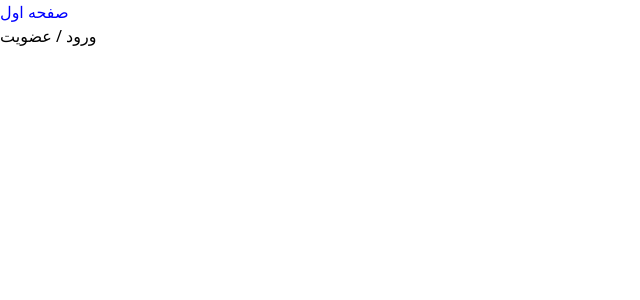
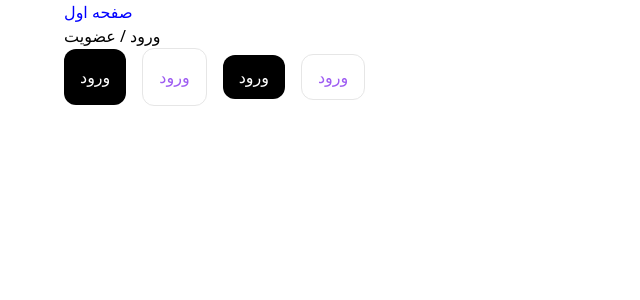
Before and after one commit to soltanipoor/sardun, a React (Vite) app: page /auth in a window 1280 px wide. Shown: the top 300 px of the page, without its empty margins (0-640 px from the left). Built offline with nearby package versions, Linux system fonts and the light colour scheme.

Commit message:
button component

```diff
--- /dev/null
+++ b/src/components/UI/Button.jsx
@@ -0,0 +1,23 @@
+const Button = ({ children, variant = "fill", size = "md", ...props }) => {
+  const variants = {
+    fill: "bg-black text-white hover:bg-purple-500",
+    outline:
+      "border border-gray-200 text-purple-500 hover:bg-purple-200 hover:border-purple-300",
+  };
+
+  const sizes = {
+    md: "p-4",
+    sm: "px-4 py-2.5",
+  };
+
+  return (
+    <button
+      className={`rounded-xl ${variants[variant]} ${sizes[size]}`}
+      {...props}
+    >
+      {children}
+    </button>
+  );
+};
+
+export default Button;
--- a/src/pages/Auth.jsx
+++ b/src/pages/Auth.jsx
@@ -1,10 +1,19 @@
 import { Link } from "react-router-dom";
+import Button from "../components/UI/Button";
 
 const AuthPage = () => {
   return (
-    <div>
+    <div className="px-16">
       <Link to="/">صفحه اول</Link>
       <h1>ورود / عضویت</h1>
+
+      <div className="flex gap-4 items-center">
+        <Button variant="fill" size="md">ورود</Button>
+        <Button variant="outline" size="md">ورود</Button>
+
+        <Button variant="fill" size="sm">ورود</Button>
+        <Button variant="outline" size="sm">ورود</Button>
+      </div>
     </div>
   );
 };
--- a/tailwind.config.js
+++ b/tailwind.config.js
@@ -1,19 +1,23 @@
 /** @type {import('tailwindcss').Config} */
 export default {
-  content: [
-    "./index.html",
-    "./src/**/*.{js,ts,jsx,tsx}",
-  ],
+  content: ["./index.html", "./src/**/*.{js,ts,jsx,tsx}"],
   theme: {
     extend: {
       colors: {
-        primary: {
-          100: '#ffdada',
-          500: '#fe4646',
-          900: '#ad0101'
-        }
-      }
+        gray: {
+          200: "#E6E6E6",
+        },
+        blue: {
+          500: "#1D91CC",
+          700: "#11577A",
+        },
+        purple: {
+          200: "#F5EFFE",
+          300: '#ECE0FD',
+          500: "#9E5CF2",
+        },
+      },
     },
   },
   plugins: [],
-}
+};
```
